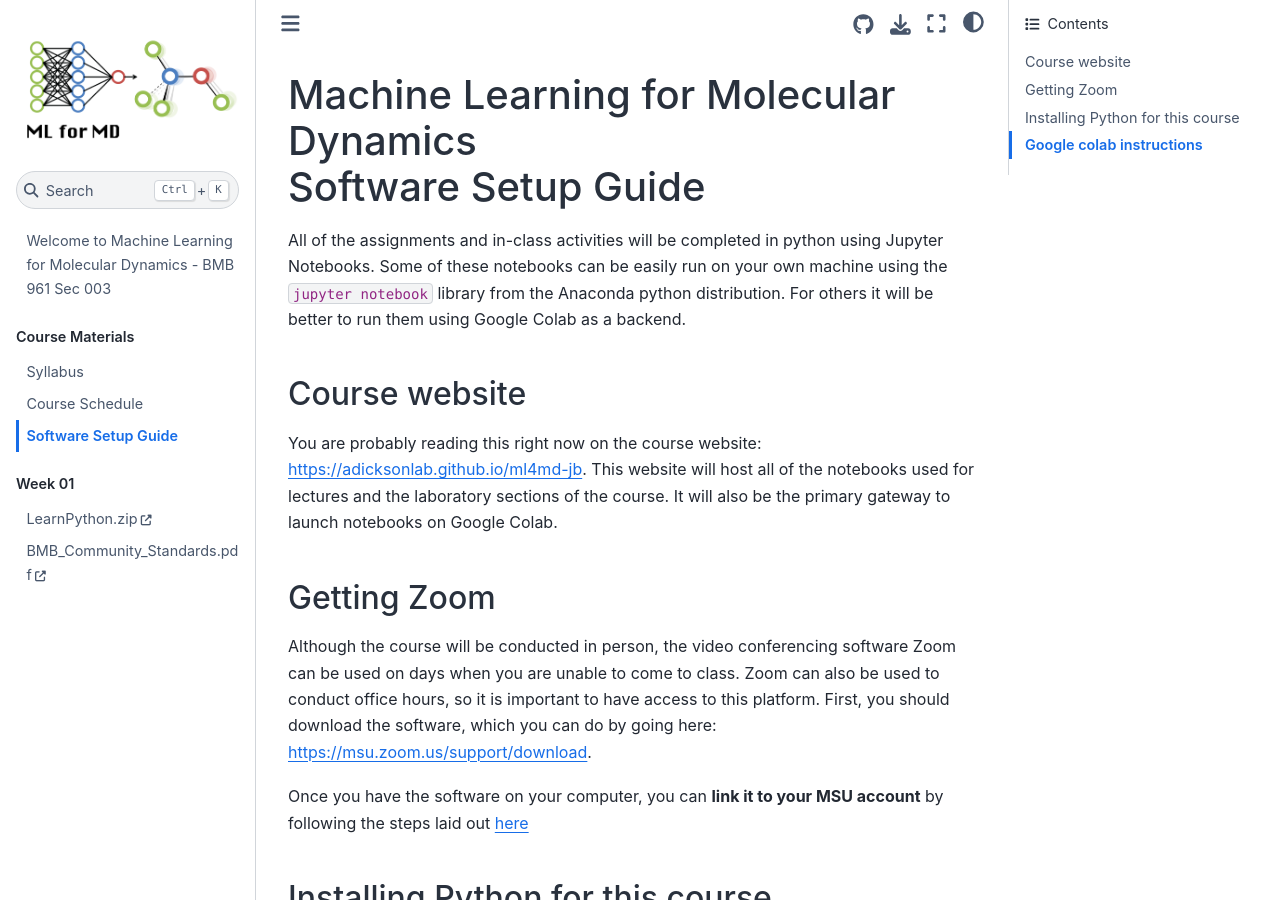
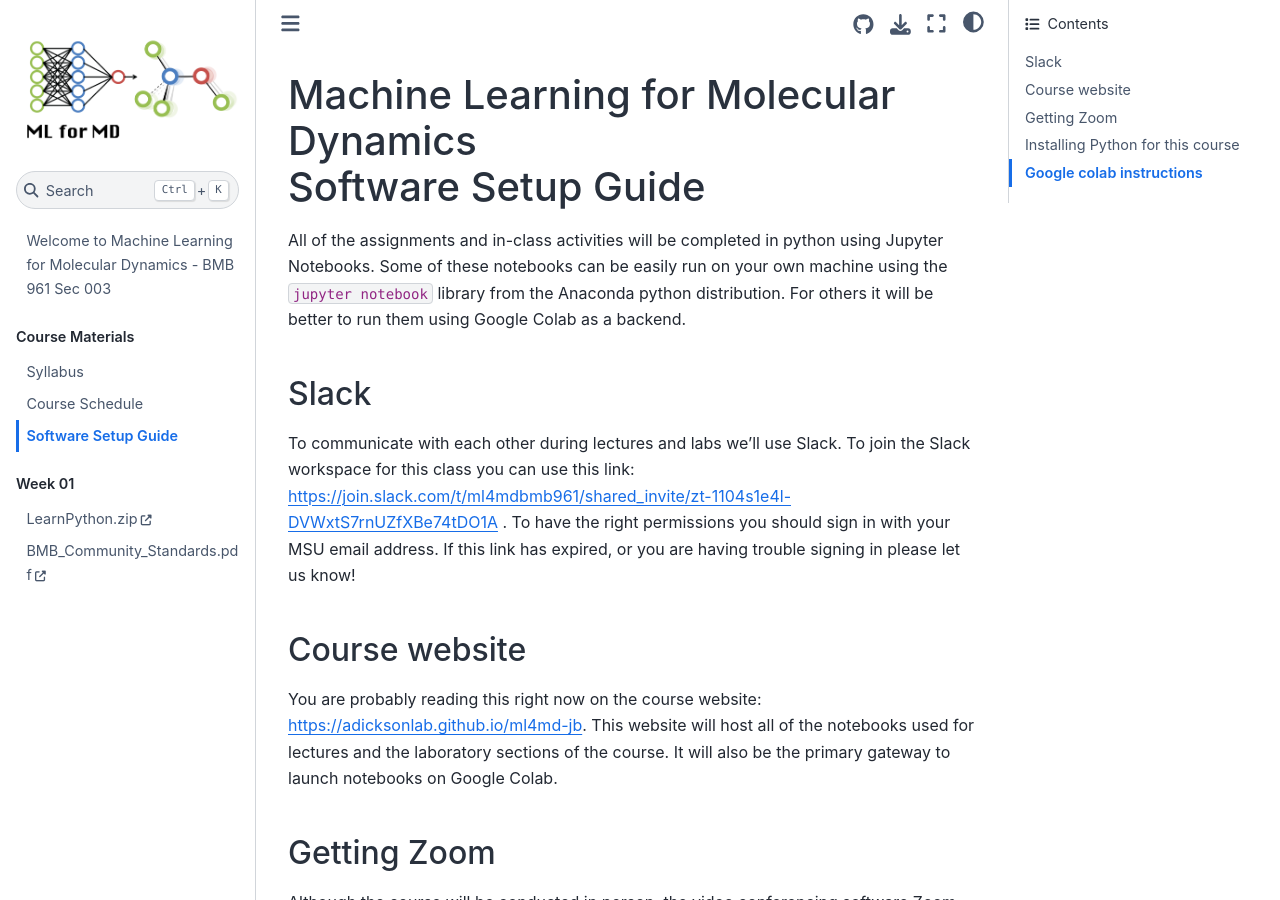
Before and after one commit to ADicksonLab/ml4md-jb, a Jupyter Book: the page built from Course_Materials/SoftwareSetupGuide.md, in a window 1280 px wide and 900 px high. Built offline with Jupyter Book 1.0.4 settings and Sphinx 7.4.7 and the Sphinx Book theme 1.1.4, drawn with Linux system fonts in a browser that asks for light colours; pages that are not in the unit, such as notebooks, are missing from menus.

Commit message:
intro and add slack section to setup guide

```diff
--- a/Course_Materials/SoftwareSetupGuide.md
+++ b/Course_Materials/SoftwareSetupGuide.md
@@ -1,6 +1,10 @@
 # Machine Learning for Molecular Dynamics <br> Software Setup Guide
 
 All of the assignments and in-class activities will be completed in python using Jupyter Notebooks.  Some of these notebooks can be easily run on your own machine using the `jupyter notebook` library from the Anaconda python distribution.  For others it will be better to run them using Google Colab as a backend.
+
+## Slack
+
+To communicate with each other during lectures and labs we'll use Slack.  To join the Slack workspace for this class you can use this link:  https://join.slack.com/t/ml4mdbmb961/shared_invite/zt-1104s1e4l-DVWxtS7rnUZfXBe74tDO1A .  To have the right permissions you should sign in with your MSU email address.  If this link has expired, or you are having trouble signing in please let us know!
 
 ## Course website
 
--- a/intro.md
+++ b/intro.md
@@ -3,14 +3,15 @@
 ## Key Information
 
 *  Meeting times
-        * Lectures on Tues: 3:00 PM -- 3:50 PM (BPS 1420, or https://msu.zoom.us/j/93404881173 ; password: bmb961)
-	* Labs on Thursdays: 2:00 PM -- 4:00 PM (BMB 202, or https://msu.zoom.us/j/99870167524 ; password: bmb961)
+   * Lectures on Tues: 3:00 PM -- 3:50 PM (BPS 1420, or https://msu.zoom.us/j/93404881173 ; password: bmb961)
+   * Labs on Thursdays: 2:00 PM -- 4:00 PM (BMB 202, or https://msu.zoom.us/j/99870167524 ; password: bmb961)
 
 *  Office Hours
 	* Office hours are available by appointment with the instructor(s) (contact info below)
 
 *  [Software Setup Guide](Course_Materials/SoftwareSetupGuide.md). The key software/communication tools for this course are:
   	* This [JupyterBook](https://adicksonlab.github.io/ml4md-jb) - hosts all of the content for the lectures and laboratory periods.
+	* Slack
 	* Google Colab
 	* HPCC
 	* Zoom (to join class asynchronously or for office hours)
```
